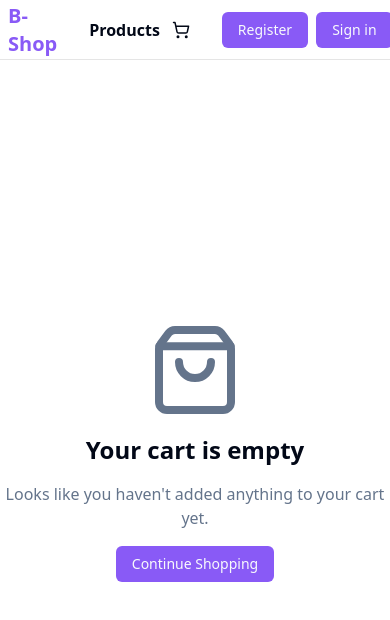
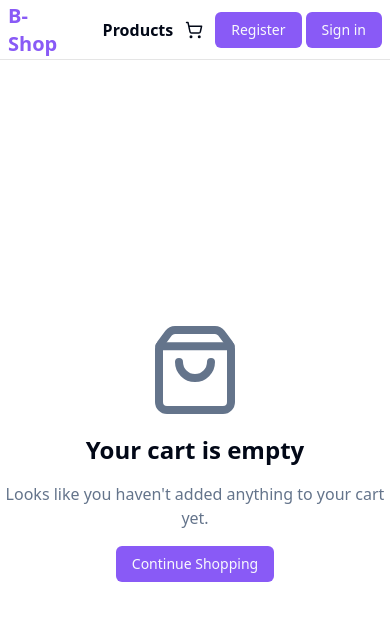
Before and after one commit to RedaRasmy/b-shop, a React (Vite) app: page /cart in a window 390 px wide. Shown: the top 620 px of the page. Built offline with nearby package versions, Linux system fonts and the light colour scheme; no server answers.

Commit message:
some UI fixes

```diff
--- a/src/App.tsx
+++ b/src/App.tsx
@@ -36,7 +36,7 @@ export default function App() {
                         Products
                     </NavLink>
                 </div>
-                <div className="flex items-center gap-5">
+                <div className="flex items-center md:gap-5">
                     <Button
                         asChild
                         variant={"ghost"}
@@ -53,7 +53,7 @@ export default function App() {
                         </Link>
                     </Button>
                     {!isAuthenticated ? (
-                        <div className="flex gap-2 ">
+                        <div className="flex gap-1 md:gap-2 ">
                             <Button asChild>
                                 <Link to="/auth/register">Register</Link>
                             </Button>
--- a/src/features/cart/components/cart-header.tsx
+++ b/src/features/cart/components/cart-header.tsx
@@ -13,7 +13,7 @@ export function CartHeader({ itemCount }: { itemCount: number }) {
                 </Link>
             </Button>
             <h1 className="text-3xl font-bold">Shopping Cart</h1>
-            <Badge variant="secondary">{itemCount} items</Badge>
+            <Badge variant="secondary" className="not-md:hidden">{itemCount} items</Badge>
         </div>
     )
 }
--- a/src/features/cart/components/cart-items.tsx
+++ b/src/features/cart/components/cart-items.tsx
@@ -29,8 +29,8 @@ export function CartItems({ items, onMinus, onPlus, onRemove }: Props) {
         <div className="lg:col-span-2 space-y-4">
             {items.map((item) => (
                 <Card key={item.id}>
-                    <CardContent className="px-6">
-                        <div className="flex gap-4">
+                    <CardContent className="md:px-6 px-3">
+                        <div className="flex md:gap-4 gap-1">
                             <img
                                 src={item.thumbnailUrl}
                                 alt={item.name}
```
